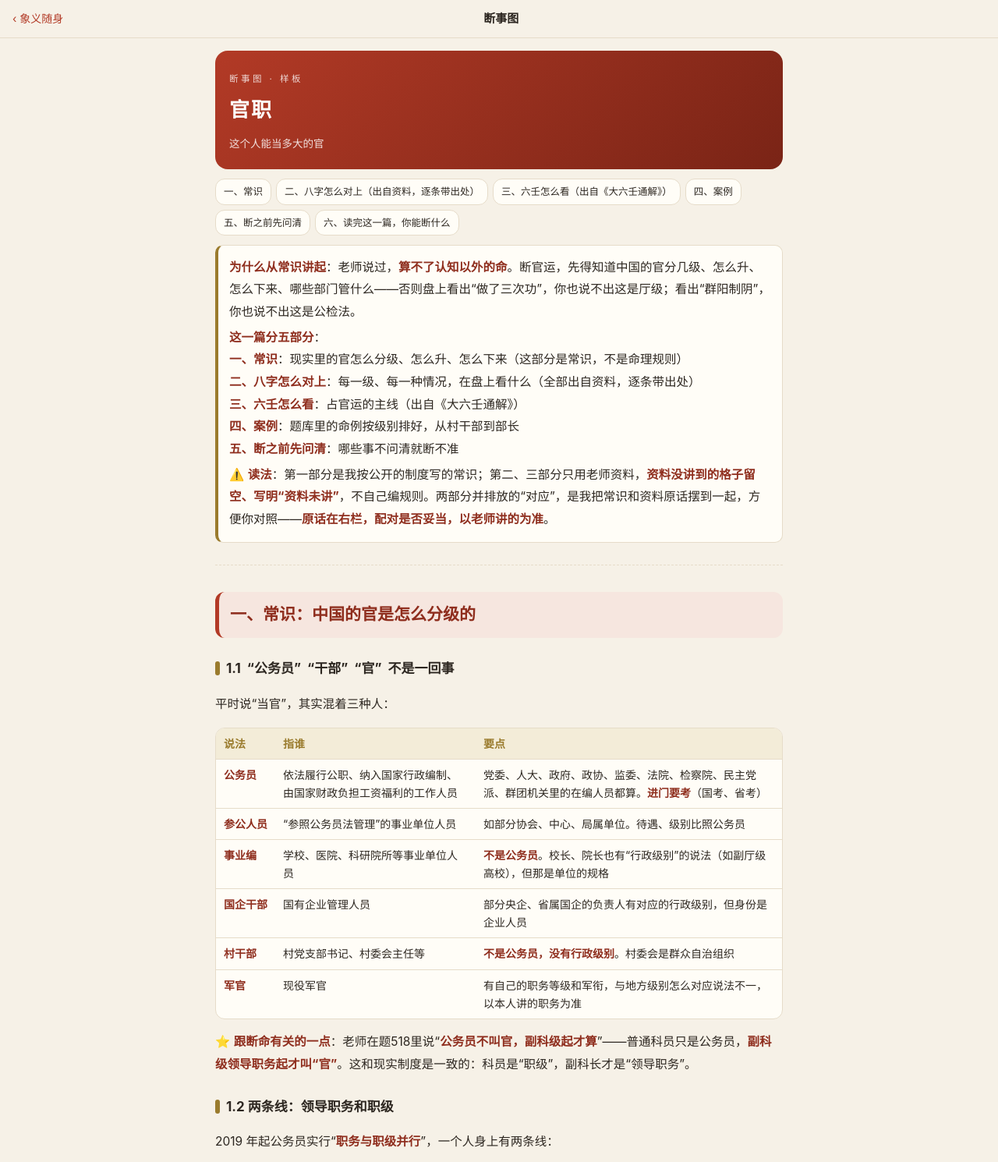
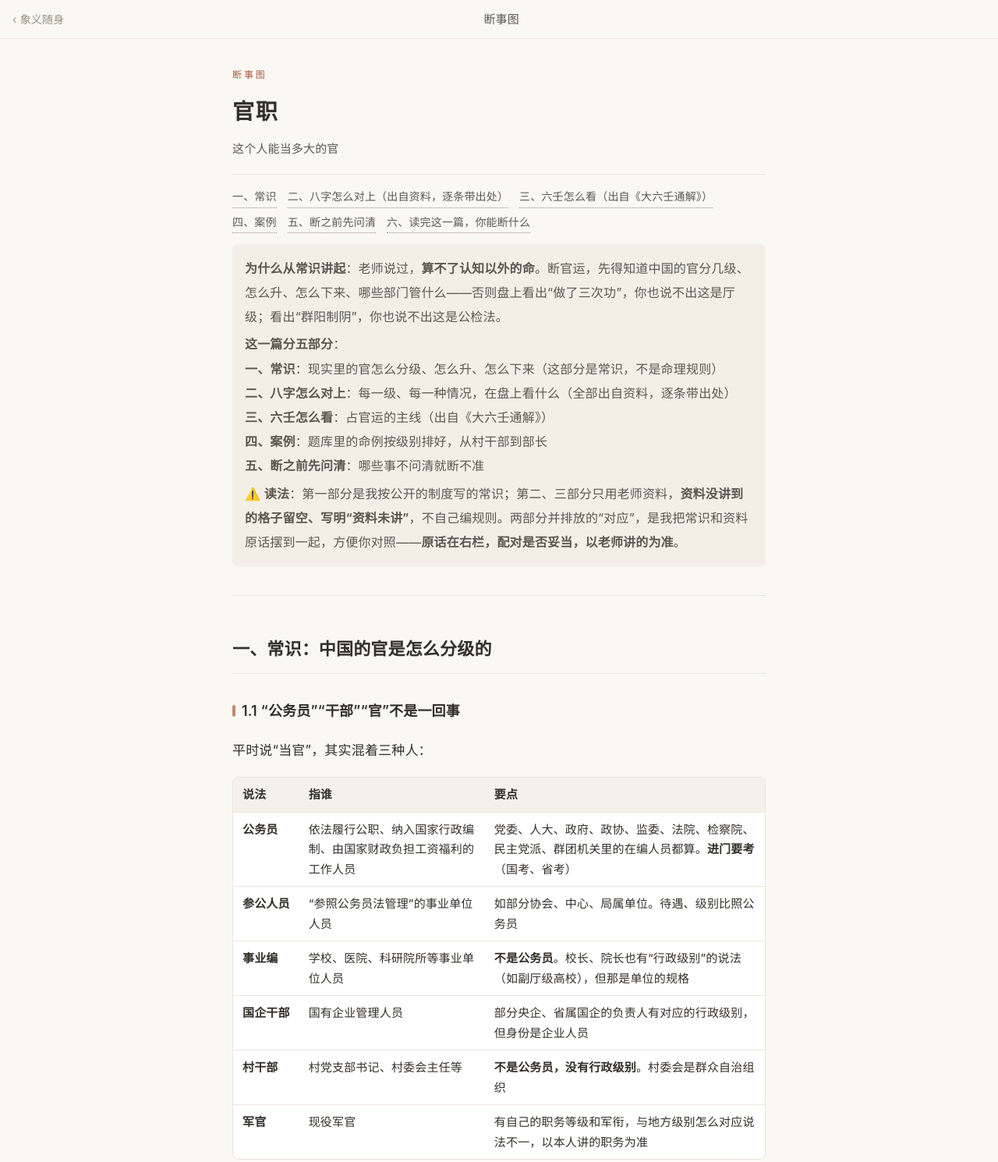
Before and after one commit to NeverGiveUp0618/bazi-xiangfa, a website: page bazi_xiangyi_site/duanshi/guanzhi.html in a window 1280 px wide. Shown: the top 1490 px of the page at 78% size. Drawn offline with Linux system fonts and the light colour scheme.

Commit message:
断事图改阅读配色：柔和底色、深灰正文、粗体不变色、朱砂只留小标记
Co-Authored-By: Claude Opus 5.5 <noreply@anthropic.com>

```diff
--- a/bazi_xiangyi_site/duanshi/guanzhi.html
+++ b/bazi_xiangyi_site/duanshi/guanzhi.html
@@ -1,34 +1,37 @@
 <!doctype html><html lang="zh-CN"><head><meta charset="utf-8"><meta name="viewport" content="width=device-width,initial-scale=1"><title>断事图 · 官职：这个人能当多大的官 · 象义随身</title><style>
-:root{--bg:#f6f1e7;--card:#fffdf7;--soft:#f8f3e9;--ink:#2d2721;--muted:#8a7f70;--line:#e6dcc9;
---acc:#b23a26;--acc-ink:#8f2e1e;--acc-soft:#f6e6df;--gold:#9a7b2d;--gold-soft:#f3ecd8;--green:#3e7d5a;--green-soft:#e3efe6}
-@media (prefers-color-scheme:dark){:root{--bg:#181512;--card:#221e1a;--soft:#2a251f;--ink:#ece5d8;--muted:#9c9184;--line:#3a332b;
---acc:#d4694f;--acc-ink:#e08a73;--acc-soft:#3a2620;--gold:#c9a44e;--gold-soft:#332c1c;--green:#7fb896;--green-soft:#22312a}}
+/* 阅读材料配色（2026-10-22 用户：原来的朱砂配色「作为阅读材料看着太累」）
+   原则：底色柔和不刺眼、正文深灰不纯黑、粗体不变色、朱砂只留给小标记。 */
+:root{--bg:#faf8f3;--card:#ffffff;--ink:#33302b;--ink2:#5c574f;--muted:#948c80;--line:#ebe5da;
+--acc:#a8573f;--soft:#f3efe7;--th:#f5f1ea}
+@media (prefers-color-scheme:dark){:root{--bg:#1c1b19;--card:#242320;--ink:#dcd6cc;--ink2:#b5aea3;--muted:#8d867b;--line:#36332e;
+--acc:#c98a6f;--soft:#2a2825;--th:#2a2825}}
 *{box-sizing:border-box}html{-webkit-text-size-adjust:100%}
-body{margin:0;background:var(--bg);color:var(--ink);font:16px/1.85 -apple-system,BlinkMacSystemFont,"PingFang SC","Microsoft YaHei",sans-serif}
-main{max-width:760px;margin:0 auto;padding:0 16px 60px}
+body{margin:0;background:var(--bg);color:var(--ink);font:17px/1.95 -apple-system,BlinkMacSystemFont,"PingFang SC","Microsoft YaHei",sans-serif;letter-spacing:.01em}
+main{max-width:720px;margin:0 auto;padding:0 18px 80px}
 .top{position:sticky;top:0;z-index:5;background:var(--bg);border-bottom:1px solid var(--line);padding:10px 16px;display:flex;gap:10px;align-items:center}
-.top a{color:var(--acc);text-decoration:none;font-size:14px}.top b{flex:1;text-align:center;font-size:15px}
-.hero{margin:16px 0 8px;padding:20px 18px;border-radius:16px;color:#fff;background:linear-gradient(135deg,#b23a26,#7a2416)}
-.hero small{letter-spacing:.3em;opacity:.8;font-size:11.5px}.hero h1{margin:4px 0 6px;font-family:"Noto Serif SC",Songti SC,serif;font-size:26px;letter-spacing:.08em}
-.hero p{margin:0;opacity:.85;font-size:13.5px}
-.toc{display:flex;flex-wrap:wrap;gap:6px;margin:12px 0 4px}.toc a{font-size:12.5px;padding:4px 10px;border-radius:12px;background:var(--card);border:1px solid var(--line);color:var(--ink);text-decoration:none}
-h1.doc-t{display:none}
-h2{font-family:"Noto Serif SC",Songti SC,serif;font-size:21px;margin:34px 0 12px;padding:10px 14px;border-radius:12px;background:var(--acc-soft);color:var(--acc-ink);border-left:5px solid var(--acc)}
-h3{font-size:17px;margin:24px 0 8px;color:var(--ink);display:flex;align-items:center;gap:8px}
-h3::before{content:"";width:6px;height:18px;border-radius:3px;background:var(--gold)}
-p,li{font-size:15.5px}
-blockquote{margin:12px 0;padding:10px 14px;background:var(--card);border:1px solid var(--line);border-left:4px solid var(--gold);border-radius:10px;color:var(--ink)}
-blockquote p{margin:4px 0}
-.tw{overflow-x:auto;margin:10px 0;border-radius:12px;border:1px solid var(--line);background:var(--card)}
-table{border-collapse:collapse;width:100%;font-size:14px;line-height:1.65}
-th{background:var(--gold-soft);color:var(--gold);text-align:left;font-weight:600;white-space:nowrap}
-th,td{padding:8px 10px;border-bottom:1px solid var(--line);vertical-align:top}
+.top a{color:var(--muted);text-decoration:none;font-size:14px}.top b{flex:1;text-align:center;font-size:15px;font-weight:500;color:var(--ink2)}
+.hero{margin:28px 0 10px;padding:0 0 18px;border-bottom:1px solid var(--line)}
+.hero small{letter-spacing:.24em;color:var(--acc);font-size:12px}
+.hero h1{margin:6px 0 4px;font-family:"Noto Serif SC",Songti SC,serif;font-size:28px;font-weight:600;letter-spacing:.06em;color:var(--ink)}
+.hero p{margin:0;color:var(--ink2);font-size:15px}
+.toc{display:flex;flex-wrap:wrap;gap:4px 14px;margin:14px 0 6px}
+.toc a{font-size:14px;color:var(--ink2);text-decoration:none;border-bottom:1px dotted var(--muted)}
+h2{font-family:"Noto Serif SC",Songti SC,serif;font-size:22px;font-weight:600;margin:48px 0 14px;padding-bottom:8px;border-bottom:1px solid var(--line);color:var(--ink)}
+h3{font-size:18px;font-weight:600;margin:30px 0 8px;color:var(--ink)}
+h3::before{content:"";display:inline-block;width:4px;height:15px;border-radius:2px;background:var(--acc);margin-right:8px;vertical-align:-1px;opacity:.7}
+p,li{font-size:17px;color:var(--ink)}
+strong{color:inherit;font-weight:600}
+blockquote{margin:14px 0;padding:12px 16px;background:var(--soft);border-radius:8px;color:var(--ink2);border:0}
+blockquote p,blockquote li{margin:4px 0;font-size:16px;color:var(--ink2)}
+.tw{overflow-x:auto;margin:12px 0;border:1px solid var(--line);border-radius:8px;background:var(--card)}
+table{border-collapse:collapse;width:100%;font-size:15px;line-height:1.7}
+th{background:var(--th);color:var(--ink2);text-align:left;font-weight:600;white-space:nowrap}
+th,td{padding:9px 12px;border-bottom:1px solid var(--line);vertical-align:top;color:var(--ink)}
 tr:last-child td{border-bottom:0}
-td:first-child{font-weight:600;white-space:nowrap}
-strong{color:var(--acc-ink)}
-hr{border:0;border-top:1px dashed var(--line);margin:28px 0}
+td:first-child{white-space:nowrap}
+hr{border:0;border-top:1px solid var(--line);margin:36px 0}
 ul{padding-left:1.2em}
-</style></head><body><div class="top"><a href="../mobile/">‹ 象义随身</a><b>断事图</b><span style="width:60px"></span></div><main><div class="hero"><small>断事图 · 样板</small><h1>官职</h1><p>这个人能当多大的官</p></div><div class="toc"><a href="#一-常识-中国的官是怎么分级的">一、常识</a><a href="#二-八字怎么对上-出自资料-逐条带出处">二、八字怎么对上（出自资料，逐条带出处）</a><a href="#三-六壬怎么看-出自-大六壬通解">三、六壬怎么看（出自《大六壬通解》）</a><a href="#四-案例-按级别排">四、案例</a><a href="#五-断之前先问清">五、断之前先问清</a><a href="#六-读完这一篇-你能断什么">六、读完这一篇，你能断什么</a></div>
+</style></head><body><div class="top"><a href="../mobile/">‹ 象义随身</a><b>断事图</b><span style="width:60px"></span></div><main><div class="hero"><small>断事图</small><h1>官职</h1><p>这个人能当多大的官</p></div><div class="toc"><a href="#一-常识-中国的官是怎么分级的">一、常识</a><a href="#二-八字怎么对上-出自资料-逐条带出处">二、八字怎么对上（出自资料，逐条带出处）</a><a href="#三-六壬怎么看-出自-大六壬通解">三、六壬怎么看（出自《大六壬通解》）</a><a href="#四-案例-按级别排">四、案例</a><a href="#五-断之前先问清">五、断之前先问清</a><a href="#六-读完这一篇-你能断什么">六、读完这一篇，你能断什么</a></div>
 <blockquote><p><strong>为什么从常识讲起</strong>：老师说过，<strong>算不了认知以外的命</strong>。断官运，先得知道中国的官分几级、怎么升、怎么下来、哪些部门管什么——否则盘上看出<q class="yw">做了三次功</q>，你也说不出这是厅级；看出<q class="yw">群阳制阴</q>，你也说不出这是公检法。</p>
 <p><strong>这一篇分五部分</strong>：<br><strong>一、常识</strong>：现实里的官怎么分级、怎么升、怎么下来（这部分是常识，不是命理规则）<br><strong>二、八字怎么对上</strong>：每一级、每一种情况，在盘上看什么（全部出自资料，逐条带出处）<br><strong>三、六壬怎么看</strong>：占官运的主线（出自《大六壬通解》）<br><strong>四、案例</strong>：题库里的命例按级别排好，从村干部到部长<br><strong>五、断之前先问清</strong>：哪些事不问清就断不准</p>
 <p>⚠️ <strong>读法</strong>：第一部分是我按公开的制度写的常识；第二、三部分只用老师资料，<strong>资料没讲到的格子留空、写明<q class="yw">资料未讲</q></strong>，不自己编规则。两部分并排放的<q class="yw">对应</q>，是我把常识和资料原话摆到一起，方便你对照——<strong>原话在右栏，配对是否妥当，以老师讲的为准</strong>。</p></blockquote>
```
Also changed, not shown: 1 other file.
